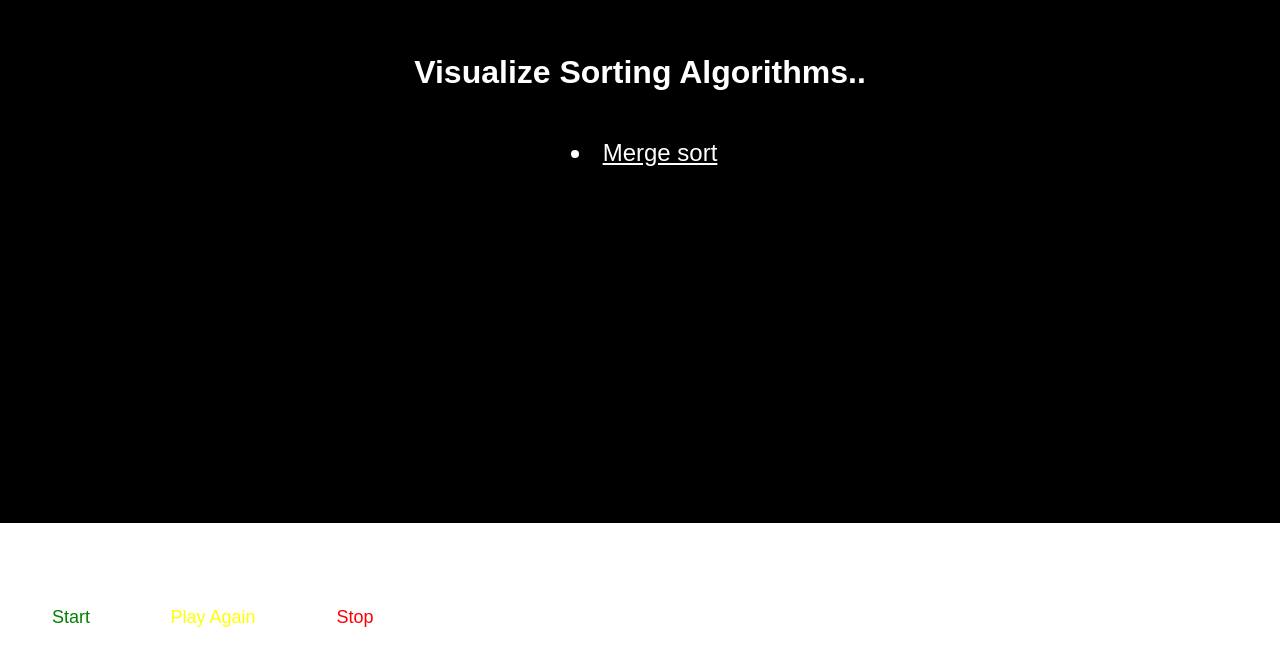
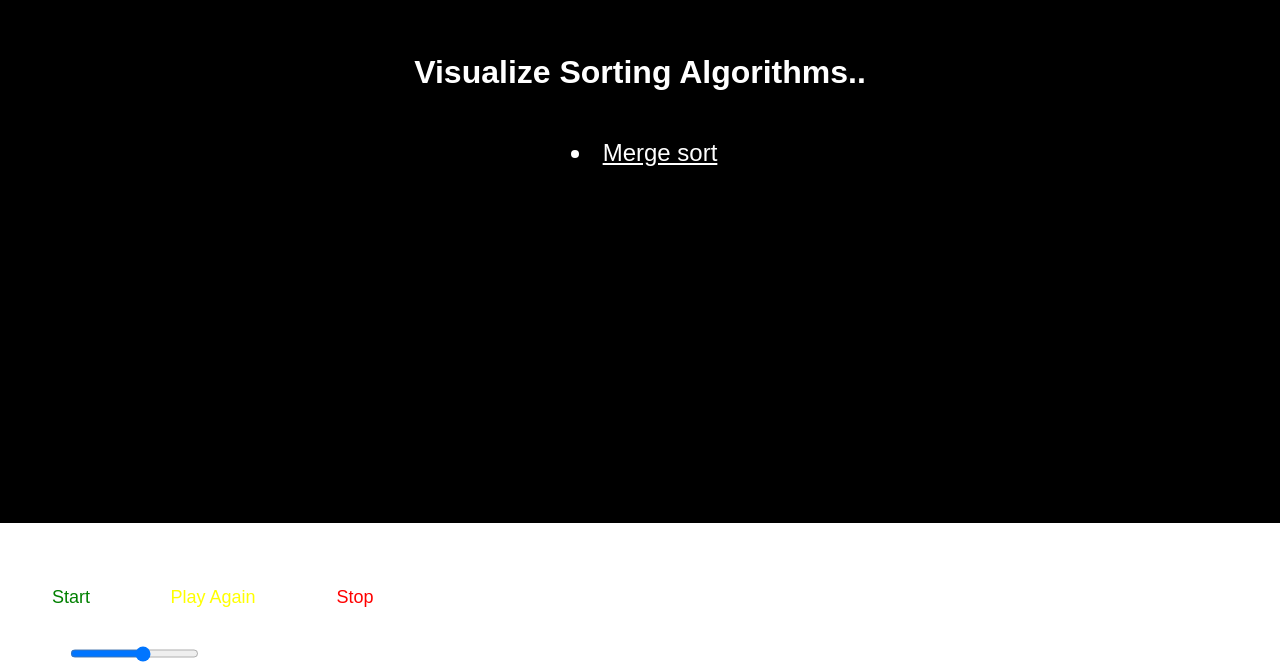
Before and after one commit to TheSTL/Visualize-Sorting-Algorithm, a React (Create React App) app: page / in a window 1280 px wide. Shown: the part 277-941 px from the top of the page. Built offline with nearby package versions, Linux system fonts and the light colour scheme.

Commit message:
add range slider

```diff
--- a/package.json
+++ b/package.json
@@ -9,7 +9,7 @@
     "prop-types": "^15.7.2",
     "react": "^16.12.0",
     "react-dom": "^16.12.0",
-    "react-rangeslider": "^2.2.0",
+    "react-input-range": "^1.3.0",
     "react-router-dom": "^5.1.2",
     "react-scripts": "3.3.0"
   },
--- a/src/App.css
+++ b/src/App.css
@@ -46,7 +46,7 @@ border: 1px solid
 white;
 cursor: pointer;
 font-size: large;
-height: 10vh;
+height: 5vh;
 width: 10vw;
 border-radius: 44px;
 }
@@ -123,3 +123,13 @@ ul {
   color: white;
   font-size: 25px;
 }
+
+.control-speed {
+ display: flex;
+}
+
+label {
+  color: white;
+  margin-right: 2vh;
+  font-size: large;
+}
--- a/src/App.jsx
+++ b/src/App.jsx
@@ -8,7 +8,6 @@ import MergeSortPage from './pages/merge-sort';
 import './App.css'
 
 window.SPEED= 200;
-window.timeOutIds= [];
 
 class App extends React.Component{
   constructor(props) {
--- a/src/components/header/index.jsx
+++ b/src/components/header/index.jsx
@@ -1,6 +1,7 @@
 import React from 'react';
 import PropTypes from 'prop-types';
 import { Link } from 'react-router-dom';
+import InputRange from 'react-input-range';
 
 class Header extends React.Component{
 
@@ -9,6 +10,10 @@ class Header extends React.Component{
     const maxElementValue = Math.floor( Math.random()*100);
     const newArray = Array.from({length: arrayLength}, () => Math.floor(Math.random() * maxElementValue));
     this.props.changeArray(newArray);
+  }
+
+  speedChange = (e) => {
+    window.SPEED = e.target.value;
   }
 
     render() {
@@ -22,6 +27,10 @@ class Header extends React.Component{
             <button className='playAgain' onClick={this.props.startAgain}>Play Again</button>
             <button className='stop' onClick={this.props.stop}>Stop</button>
           </div>
+          <div className='control-speed'>
+            <label>Speed</label>
+            <input type="range" step='150' min="0" value={Window.SPEED} max="1050" onChange={this.speedChange} />
+          </div>
         </header>
       );
     }
```
Also changed, not shown: 1 other file (tests, documents, lock files or other folders).
